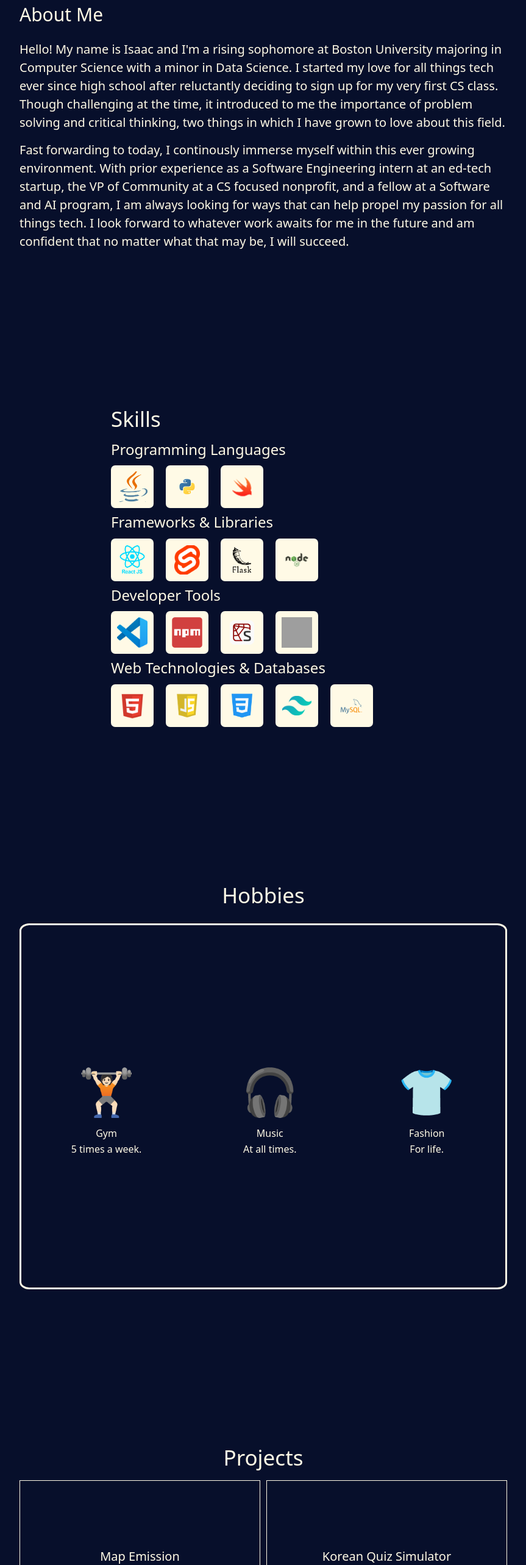
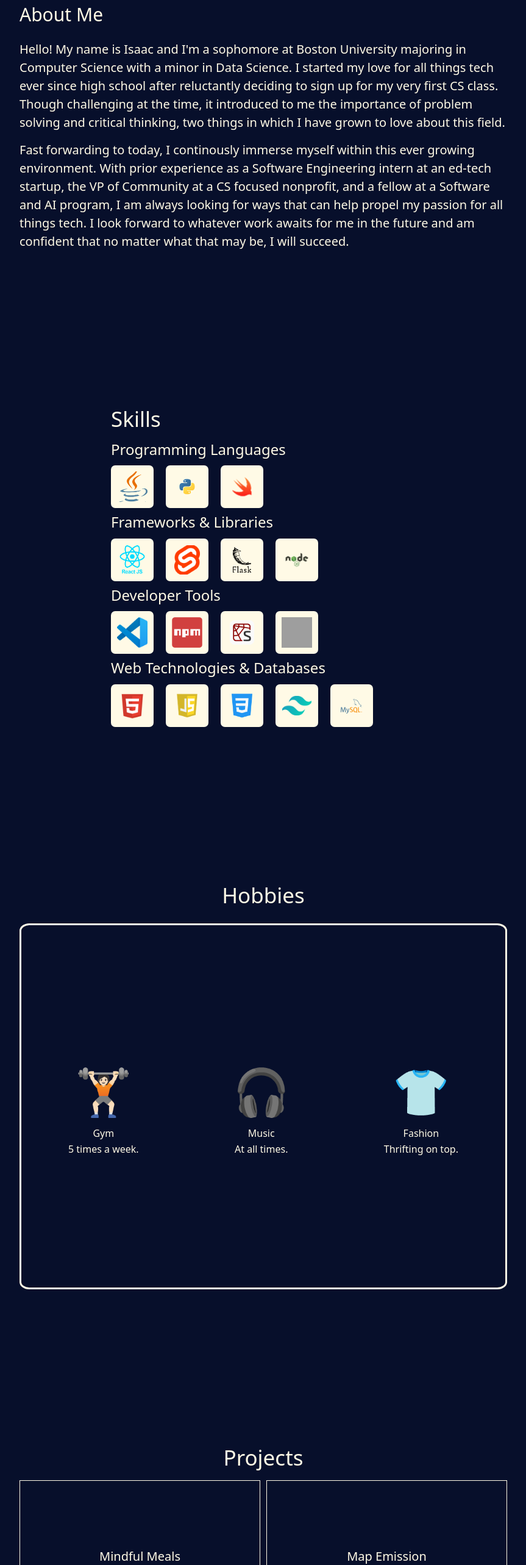
Before and after one commit to isaacchan1213/Personal-Website, a React (Vite) app: page / in a window 1280 px wide. Shown: the part 909-3475 px from the top of the page at 61% size, without its empty margins (208-1071 px from the left). Built offline with nearby package versions, Linux system fonts and the light colour scheme; grey boxes are pictures that could not be loaded.

Commit message:
updated info

```diff
--- a/src/AboutMe.jsx
+++ b/src/AboutMe.jsx
@@ -8,7 +8,7 @@ const AboutMe = () => {
             </div>
             <div className='w-[100%] flex flex-col gap-[15px] content-start'>
                 <p className='text-[18px] md:text-[20px]'>
-                    Hello! My name is Isaac and I'm a rising sophomore at Boston University majoring in Computer Science with a minor in Data Science.
+                    Hello! My name is Isaac and I'm a sophomore at Boston University majoring in Computer Science with a minor in Data Science.
                     I started my love for all things tech ever since high school after reluctantly deciding to sign up for my very
                     first CS class. Though challenging at the time, it introduced to me the importance of problem solving and critical thinking, two things in which
                     I have grown to love about this field.
--- a/src/Hobbies.jsx
+++ b/src/Hobbies.jsx
@@ -31,7 +31,7 @@ const Hobbies = () => {
                     </div>
                     <div className='flex flex-col items-center gap-[2px] text-moonYellow'>
                         <h2>Fashion</h2>
-                        <p>For life.</p>
+                        <p>Thrifting on top.</p>
                     </div>
                 </div>
             </div>
--- a/src/Projects.jsx
+++ b/src/Projects.jsx
@@ -9,6 +9,18 @@ const Projects = () => {
             </div>
             <div className='max-w-[380px] flex-col md:max-w-[800px] m-auto flex md:flex-row gap-[10px] justify-center'>
                 <div className='w-[350px] relative md:w-[450px] h-[250px] border border-moonYellow'>
+                    <a href="https://mindfulmeals.vercel.app/" target="_blank" rel="noreferrer noopener">
+                        <div className='relative w-full h-full z-[1] flex items-center justify-center text-[20px] text-moonYellow'>
+                            <p>Mindful Meals</p>
+                            <img className="absolute bottom-2 right-2 w-[20px] h-[20px]" src={ArrowIcon}></img>
+                        </div>
+                        <div className='absolute inset-0 z-20 bg-orange text-white opacity-0 transition-opacity duration-1000 ease-in-out flex flex-col items-center text-center justify-center gap-1 hover:opacity-100'>
+                            <p>Monitors and provides AI driven estimates of your daily calories and protein based on your meals.</p>
+                            <p>Click me for the website!</p>
+                        </div>
+                    </a>
+                </div>
+                <div className='w-[350px] relative md:w-[450px] h-[250px] border border-moonYellow'>
                     <a href="https://github.com/isaacchan1213/MapEmissions" target="_blank" rel="noreferrer noopener">
                         <div className='relative w-full h-full z-[1] flex items-center justify-center text-[20px] text-moonYellow'>
                             <p>Map Emission</p>
@@ -16,6 +28,20 @@ const Projects = () => {
                         </div>
                         <div className='absolute inset-0 z-20 bg-orange text-white opacity-0 transition-opacity duration-1000 ease-in-out flex flex-col items-center text-center justify-center gap-1 hover:opacity-100'>
                             <p>Tracks the amount of carbon emission given a trip.</p>
+                            <p>Click me for the GitHub link!</p>
+                        </div>
+                    </a>
+                </div>
+            </div>
+            <div className='max-w-[380px] flex-col md:max-w-[800px] m-auto flex md:flex-row gap-[10px] justify-center'>
+                <div className='w-[350px] relative md:w-[450px] h-[250px] border border-moonYellow'>
+                    <a href="https://github.com/isaacchan1213/Personal-Website" target="_blank" rel="noreferrer noopener">
+                        <div className='relative w-full h-full z-[1] flex items-center justify-center text-[20px] text-moonYellow'>
+                            <p>Personal Website</p>
+                            <img className="absolute bottom-2 right-2 w-[20px] h-[20px]" src={ArrowIcon}></img>
+                        </div>
+                        <div className='absolute inset-0 z-20 bg-orange text-white opacity-0 transition-opacity duration-1000 ease-in-out flex flex-col items-center text-center justify-center gap-1 hover:opacity-100'>
+                            <p>You're looking at it now!</p>
                             <p>Click me for the GitHub link!</p>
                         </div>
                     </a>
@@ -33,29 +59,6 @@ const Projects = () => {
                     </a>
                 </div>
             </div>
-            <div className='max-w-[380px] flex-col md:max-w-[800px] m-auto flex md:flex-row gap-[10px] justify-center'>
-                <div className='w-[350px] relative md:w-[450px] h-[250px] border border-moonYellow'>
-                    <a href="https://github.com/isaacchan1213/Personal-Website" target="_blank" rel="noreferrer noopener">
-                        <div className='relative w-full h-full z-[1] flex items-center justify-center text-[20px] text-moonYellow'>
-                            <p>Personal Website</p>
-                            <img className="absolute bottom-2 right-2 w-[20px] h-[20px]" src={ArrowIcon}></img>
-                        </div>
-                        <div className='absolute inset-0 z-20 bg-orange text-white opacity-0 transition-opacity duration-1000 ease-in-out flex flex-col items-center text-center justify-center gap-1 hover:opacity-100'>
-                            <p>Made with love.</p>
-                            <p>You're looking at it now!</p>
-                        </div>
-                    </a>
-                </div>
-                <div className='w-[350px] relative md:w-[450px] h-[250px] border border-moonYellow'>
-                    <div className='relative w-full h-full z-[1] flex items-center justify-center text-[20px] text-moonYellow'>
-                        <p>TBD...</p>
-                        <img className="absolute bottom-2 right-2 w-[20px] h-[20px]" src={ArrowIcon}></img>
-                    </div>
-                    <div className='absolute inset-0 z-20 bg-orange text-white opacity-0 transition-opacity duration-1000 ease-in-out flex flex-col items-center text-center justify-center gap-1 hover:opacity-100'>
-                        <p>TBD...</p>
-                    </div>
-                </div>
-            </div>
         </div>
     );
 }
--- a/src/Resume.jsx
+++ b/src/Resume.jsx
@@ -9,7 +9,7 @@ const Resume = () => {
                     <p>Check out my resume below.</p>
                 </div>
                 <div className='button'>
-                    <button className="bg-moonYellow text-darkBlue border-none p-[10px] py-[5px] rounded-[4px] cursor-pointer text-[16px] transform scale-[1.8] hover:border-solid border hover:animate-blink-shadow-button"><a className="no-underline text-black" href='https://drive.google.com/file/d/1BX9SbmxdHkfJselcpQOZNSiejJJ1ayeM/view?usp=sharing' target="_blank" rel="noreferrer noopener">Resume</a></button>
+                    <button className="bg-moonYellow text-darkBlue border-none p-[10px] py-[5px] rounded-[4px] cursor-pointer text-[16px] transform scale-[1.8] hover:border-solid border hover:animate-blink-shadow-button"><a className="no-underline text-black" href='https://drive.google.com/file/d/1oc_J_LAR-JgwDbZsZ3ozt_VTvNfIxAhd/view?usp=sharing' target="_blank" rel="noreferrer noopener">Resume</a></button>
                 </div>
             </div>
         </div>
```
